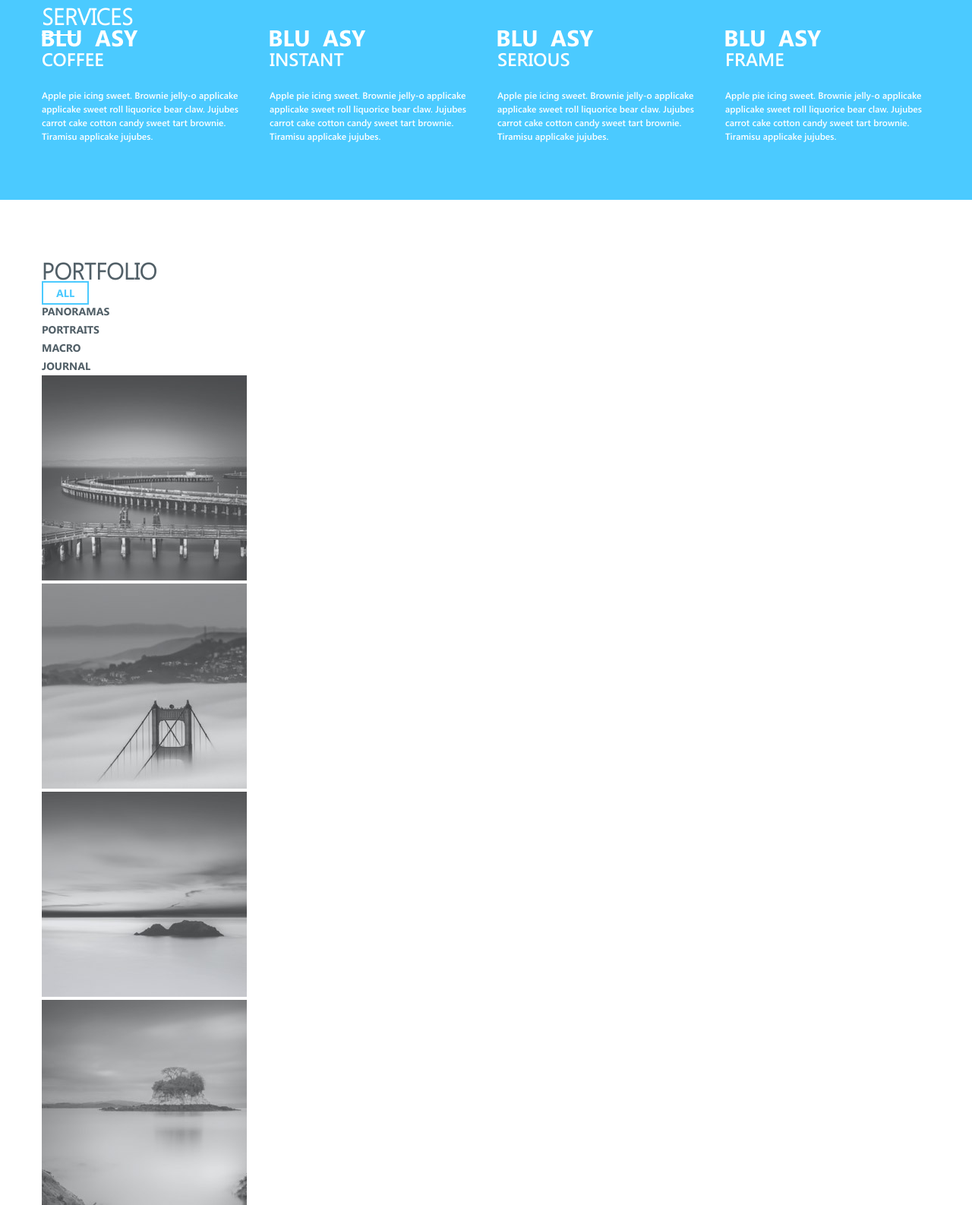
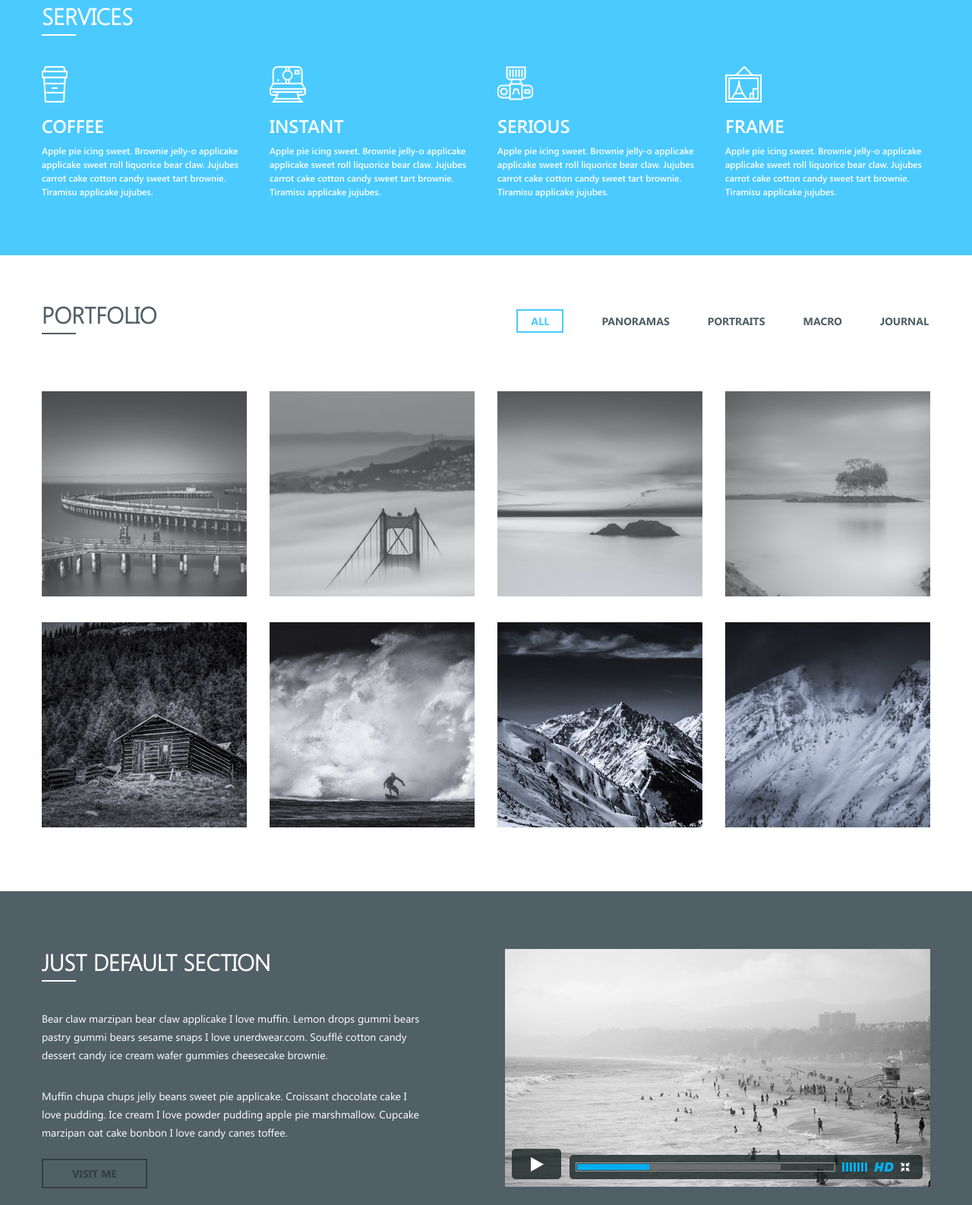
Before and after one commit to kasankaosanka/blueasy, a plain HTML site: page index.html in a window 1280 px wide. Shown: the part 869-2455 px from the top of the page at 76% size. Drawn offline with Linux system fonts and the light colour scheme.

Commit message:
Секции Services, Portfolio, JustDefault, Twitter приведены в соответствие с макетом

```diff
--- a/css/style.css
+++ b/css/style.css
@@ -194,17 +194,38 @@ body {
 
 .services-list li {
     margin-right: 30px;
+    padding-top: 90px;
     width: 270px;
-    background-image: url("../img/logo.png");
-    background-position: 0 0;
+}
+
+.services-list li:first-of-type {
+    background-image: url("../img/coffee-icon.png");
+    background-position: 0 48px;
+    background-repeat: no-repeat;
+}
+
+.services-list li:nth-of-type(2) {
+    background-image: url("../img/instant-icon.png");
+    background-position: 0 48px;
+    background-repeat: no-repeat;
+}
+
+.services-list li:nth-of-type(3) {
+    background-image: url("../img/serious-icon.png");
+    background-position: 0 48px;
     background-repeat: no-repeat;
 }
 
 .services-list li:last-of-type {
     margin-right: 0px;
+    background-image: url("../img/frame-icon.png");
+    background-position: 0 48px;
+    background-repeat: no-repeat;
 }
 
 .services-list h3 {
+    margin-top: 22px;
+    margin-bottom: 9px;
     text-transform: uppercase;
     font-size: 24px;
     line-height: 29px;
@@ -220,15 +241,47 @@ body {
 }
 
 .portfolio {
-    padding-top: 75px;
-    padding-bottom: 80px;
+    padding-top: 60px;
+    padding-bottom: 50px;
     color: #515f67;
 }
 
-.portfolio ul {
+.portfolio-heading-wrapper {
+    padding-bottom: 80px;
+    display: flex;
+    flex-wrap: wrap;
+}
+
+.portfolio h2 {
+    position: relative;
+    margin-right: 474px;
+}
+
+.portfolio h2::after {
+    content: "";
+    position: absolute;
+    top: 42px;
+    left: 0;
+    width: 45px;
+    height: 2px;
+    background-color: #515f67;
+}
+
+.portfolio-filters {
     list-style: none;
     margin: 0;
     padding: 0;
+    padding-top: 15px;
+    display: flex;
+    flex-wrap: wrap;
+}
+
+.portfolio-filters li {
+    margin-right: 50px;
+}
+
+.portfolio-filters li:last-of-type {
+    margin-right: 0;
 }
 
 .portfolio-filters a {
@@ -240,6 +293,27 @@ body {
     color: #515f67;
 }
 
+.gallery {
+    list-style: none;
+    margin: 0;
+    padding: 0;
+    display: flex;
+    flex-wrap: wrap;
+}
+
+.gallery li {
+    margin-right: 30px;
+    margin-bottom: 30px;
+}
+
+.gallery li:nth-of-type(4n) {
+    margin-right: 0;
+}
+
+.gallery a {
+    display: block;
+}
+
 .just-default-section-wrapper {
     background-color: #515f67;
 }
@@ -247,19 +321,46 @@ body {
 .just-default-section {
     padding-top: 75px;
     padding-bottom: 80px;
+    display: flex;
+    flex-wrap: wrap;
+}
+
+.just-default-text-wrapper {
+    width: 500px;
+    margin-right: 110px;
+}
+
+.just-default-section h2 {
+    padding-bottom: 45px;
+    position: relative;
+}
+
+.just-default-section h2::after {
+    content: "";
+    position: absolute;
+    top: 42px;
+    left: 0;
+    width: 45px;
+    height: 2px;
+    background-color: white;
 }
 
 .just-default-section p {
+    margin: 0;
+    margin-bottom: 30px;
+    padding: 0;
     font-family: "SegoeUIRegular", "Arial", sans-serif;
     font-size: 14px;
     line-height: 24px;
 }
 
 .just-default-section a {
+    padding: 8px 38px;
     font-family: "SegoeUIBold", "Arial", sans-serif;
     font-size: 14px;
     line-height: 24px;
     color: #353f46;
+    border: 2px solid #353f46;
     text-transform: uppercase;
     text-decoration: none;
 }
@@ -269,8 +370,34 @@ body {
 }
 
 .twitter {
-    padding: 75px 0;
+    padding: 75px 0 65px;
     color: white;
+}
+
+.twitter h2 {
+    position: relative;
+}
+
+.twitter h2::before {
+    content: "";
+    position: absolute;
+    top: 10px;
+    right: 0;
+    width: 26px;
+    height: 24px;
+    background-image: url("../img/twitter-icon.png");
+    background-position: 0 0;
+    background-repeat: no-repeat;
+}
+
+.twitter h2::after {
+    content: "";
+    position: absolute;
+    top: 42px;
+    left: 0;
+    width: 45px;
+    height: 2px;
+    background-color: white;
 }
 
 .twitter p {
--- a/index.html
+++ b/index.html
@@ -60,6 +60,7 @@
        </div>
        <div class="portfolio-wrapper">
             <section class="portfolio container" id="portfolio">
+                <div class="portfolio-heading-wrapper">
                     <h2>Portfolio</h2>
                     <ul class="portfolio-filters">
                         <li>
@@ -78,6 +79,7 @@
                             <a href="journal.html">Journal</a>
                         </li>
                     </ul>
+                </div>
                 <ul class="gallery">
                         <li>
                             <a>
@@ -124,10 +126,12 @@
        </div>
        <div class="just-default-section-wrapper">
             <section class="just-default-section container">
+                <div class="just-default-text-wrapper">
                     <h2>Just default section</h2>
                     <p>Bear claw marzipan bear claw applicake I love muffin. Lemon drops gummi bears pastry gummi bears sesame snaps I love unerdwear.com. Soufflé cotton candy dessert candy ice cream wafer gummies cheesecake brownie.</p>
                     <p>Muffin chupa chups jelly beans sweet pie applicake. Croissant chocolate cake I love pudding. Ice cream I love powder pudding apple pie marshmallow. Cupcake marzipan oat cake bonbon I love candy canes toffee.</p>
                     <a href="visit-me.html">Visit me</a>
+                </div>
                 <video width="560" height="314" poster="img/vimeo.jpg"></video>
             </section>
        </div>
```
Also changed, not shown: img/coffee-icon.png (added), img/coffee-icon.svg (deleted), img/frame-icon.png (added), img/frame-icon.svg (deleted), img/instant-icon.png (added), img/instant-icon.svg (deleted), img/serious-icon.png (added), img/serious-icon.svg (deleted), img/twitter-icon.png (added), img/twitter-icon.svg (deleted). Lines whose indentation alone changed are shown as unchanged.
